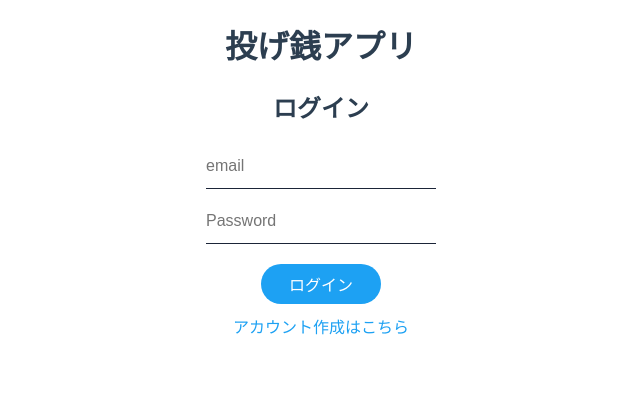
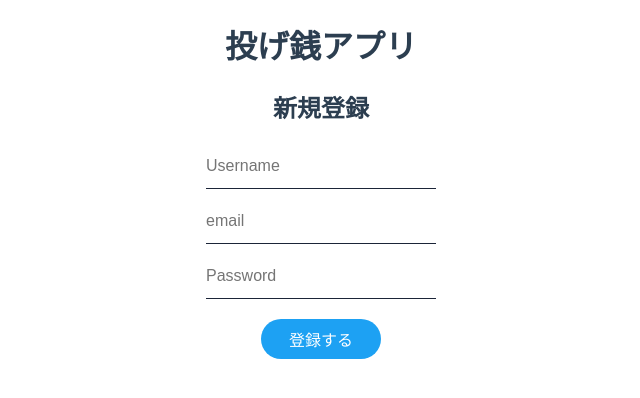
Before and after one commit to yoshida-prog/nagesen-App, a Vue app: page / in a window 1280 px wide. Shown: the top 398 px of the page, without its empty margins (319-959 px from the left). Built offline with nearby package versions, Linux system fonts and the light colour scheme.

Commit message:
Update index.js

```diff
--- a/src/router/index.js
+++ b/src/router/index.js
@@ -1,30 +1,14 @@
 import Vue from 'vue'
 import VueRouter from 'vue-router'
-import firebase from 'firebase'
-import Signin from '../views/Signin.vue'
 import Signup from '../views/Signup.vue'
-import Dashboard from '../views/Dashboard.vue'
 
 Vue.use(VueRouter)
 
 const routes = [
   {
     path: '/',
-    name: 'Signin',
-    component: Signin
-  },
-  {
-    path: '/signup',
     name: 'Signup',
     component: Signup
-  },
-  {
-    path: '/dashboard/:userId',
-    name: 'Dashboard',
-    component: Dashboard,
-    meta: {
-      requiresAuth: true
-    }
   }
 ]
 
@@ -34,29 +18,4 @@ const router = new VueRouter({
   routes
 })
 
-// toは次にナビゲーションされるルート、fromはナビゲーション元、nextはフックを解決するための関数
-// 例えばnext({ name: 'Signin' })とすると引数のパスにリダイレクトする
-router.beforeEach((to, from, next) => {
-  if (to.matched.some(record => record.meta.requiresAuth)) {
-    // currentUserで現在ログインしているユーザーを取得する
-    // これがtrueであればそのままページ遷移する
-    if (firebase.auth().currentUser) {
-      next()
-      return
-    }
-    // 現在ログインしているユーザーを取得するときonAuthStateChangedでオブザーバーを設定する
-    // これはAuthオブジェクトが中間状態でないことを確認できる
-    // つまり中間状態であればリダイレクトすれば良い
-    firebase.auth().onAuthStateChanged(user => {
-      if (user) {
-        next()
-      } else {
-        next({ name: 'Signin' })
-      }
-      return
-    })
-  }
-  next()
-})
-
 export default router
```
